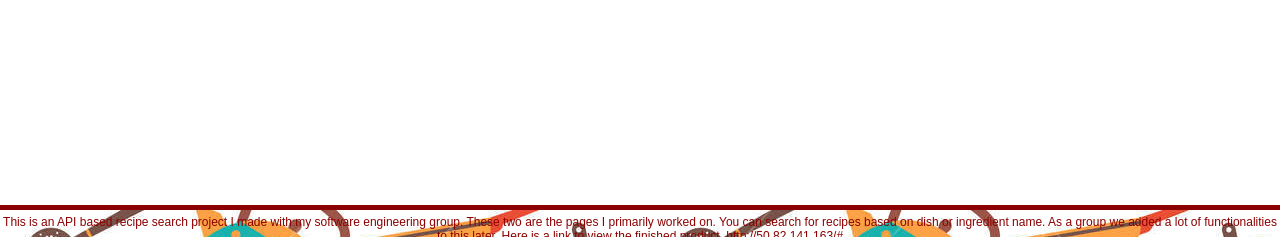
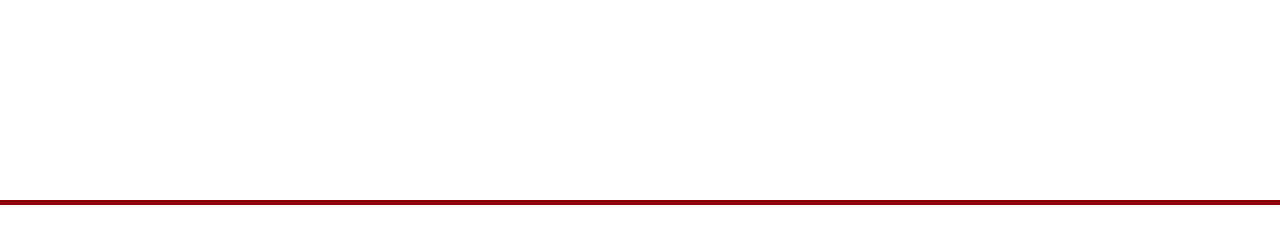
Before and after one commit to stuti113/stuti113.github.io, a PHP site: page /recipeListloop.html in a window 1280 px wide. Shown: the part 563-800 px from the top of the page. Run offline with PHP 8.4, Linux system fonts and the light colour scheme; some libraries are stand-ins or nearby versions.

Commit message:
Update styles.css

```diff
--- a/assets/css/styles.css
+++ b/assets/css/styles.css
@@ -51,13 +51,13 @@ body {
     left:0px;
     right:0px;
     bottom:0px;
-    background-image: url('yumtown2.jpg');
-    /*background:#FFF;*/
-    color:darkred;
+/*     background-image: url('yumtown2.jpg'); */
+    background:#FFF;
+    color:white;
     text-align:center;
-    padding:5px 0px 0px 0px;
+    padding:10px 0px 0px 0px;
     border-top:5px solid darkred;
-    font-size:12px;
+    font-size:14px;
 }
 
 .float-left .card {
```
